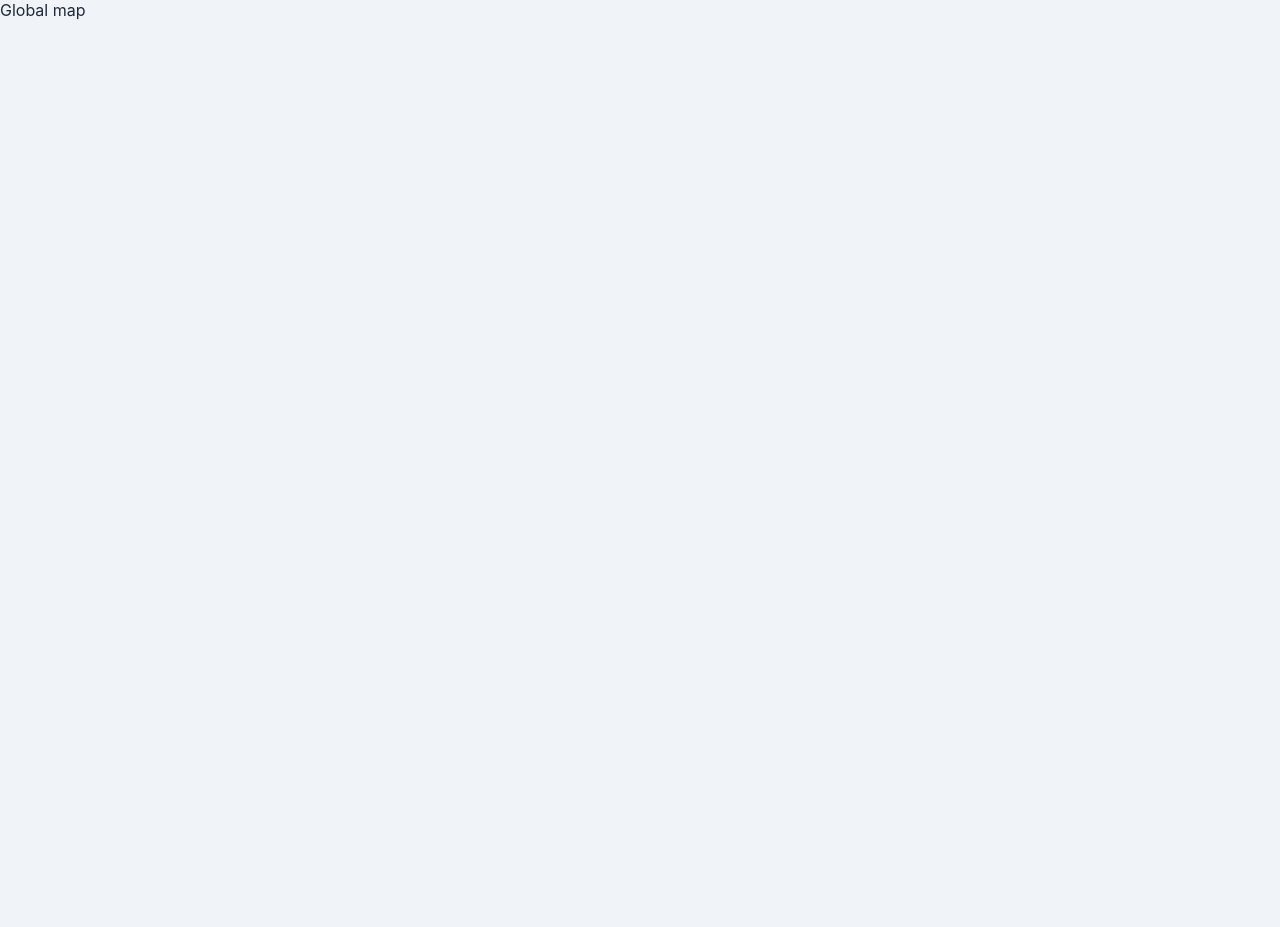
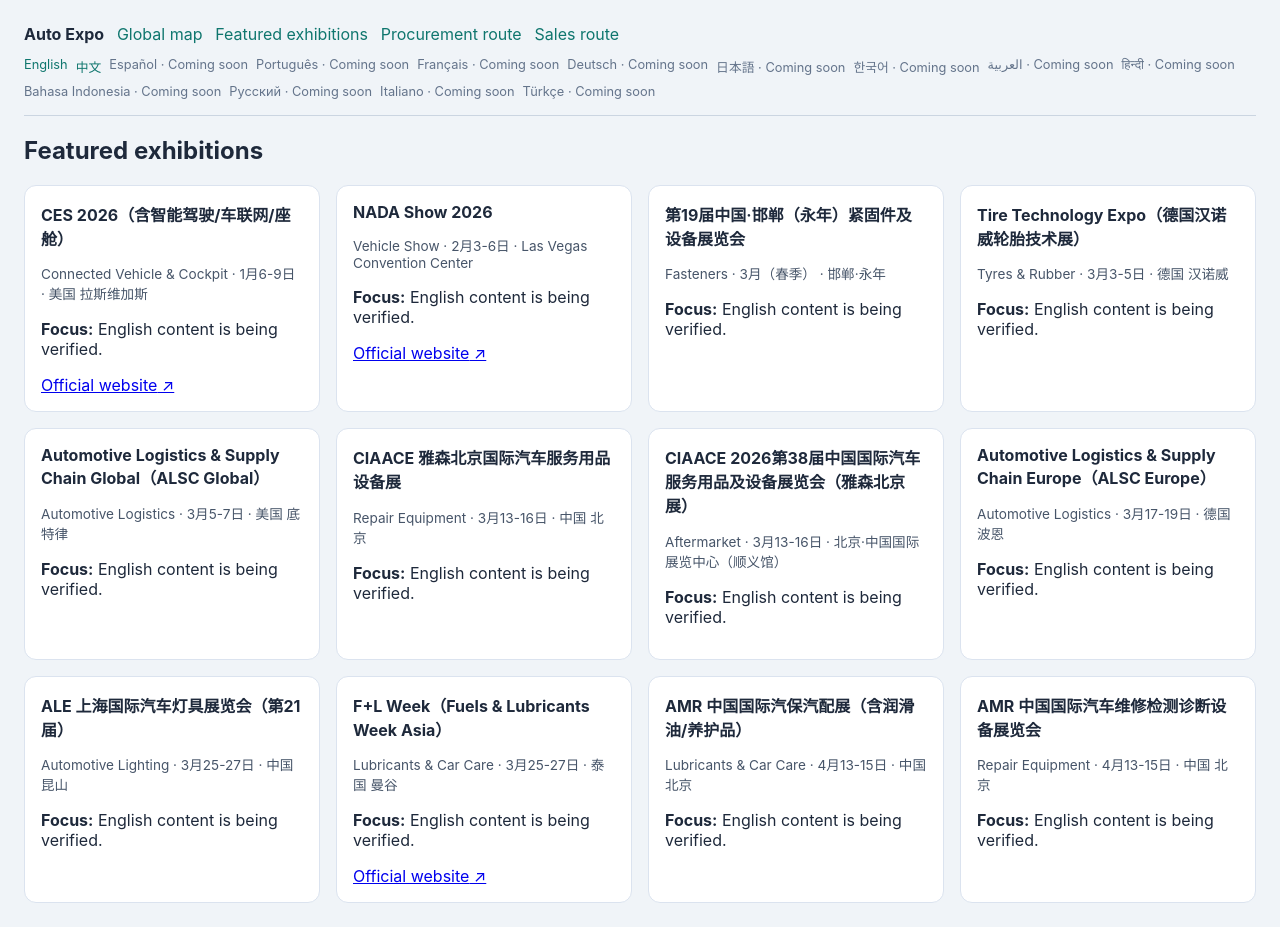
Before and after one commit to Cloudyluk/auto-expo, a React (Vite) app: page / in a window 1280 px wide. Before the commit the page ends 800 px from the top, so only its background shows below. Built offline with nearby package versions, Linux system fonts and the light colour scheme.

Commit message:
feat: add localized app shell and exhibition cards

```diff
--- a/src/App.jsx
+++ b/src/App.jsx
@@ -1,14 +1,32 @@
-const labels = {
-  en: 'Global map',
-  zh: '全球地图'
-};
+import { useEffect } from 'react';
+import { EXHIBITIONS } from './data/exhibitions';
+import { ExhibitionCard } from './components/ExhibitionCard';
+import { LanguageMenu } from './components/LanguageMenu';
+import { t } from './i18n/translate';
 
 export function App({ pathname = window.location.pathname }) {
   const locale = pathname.startsWith('/zh') ? 'zh' : 'en';
+  const featured = EXHIBITIONS.filter((exhibition) => exhibition.meta.star >= 3).slice(0, 12);
+
+  useEffect(() => {
+    document.documentElement.lang = locale;
+    document.title = t(locale, 'documentTitle');
+  }, [locale]);
 
   return (
     <main data-locale={locale}>
-      <nav aria-label="Primary navigation">{labels[locale]}</nav>
+      <nav aria-label="Primary navigation">
+        <strong>{t(locale, 'brand')}</strong>
+        <a href="#map">{t(locale, 'nav.map')}</a>
+        <a href="#overview">{t(locale, 'nav.overview')}</a>
+        <a href="#procurement">{t(locale, 'nav.procurement')}</a>
+        <a href="#sales">{t(locale, 'nav.sales')}</a>
+        <LanguageMenu locale={locale} />
+      </nav>
+      <section id="overview">
+        <h1>{t(locale, 'overview.featured')}</h1>
+        <div className="expo-grid">{featured.map((exhibition) => <ExhibitionCard key={exhibition.id} exhibition={exhibition} locale={locale} />)}</div>
+      </section>
     </main>
   );
 }
--- /dev/null
+++ b/src/components/ExhibitionCard.jsx
@@ -0,0 +1,14 @@
+import { categoryLabel } from '../data/taxonomy';
+import { getLocalizedExhibition } from '../data/exhibitions';
+import { t } from '../i18n/translate';
+import { officialName } from '../i18n/translate';
+
+export function ExhibitionCard({ exhibition, locale }) {
+  const content = getLocalizedExhibition(exhibition, locale);
+  return <article className="expo-card">
+    <h3 data-official-name="true">{officialName(exhibition, locale)}</h3>
+    <p className="meta">{categoryLabel(exhibition.taxonomy.categoryId, locale)} · {exhibition.date.label} · {exhibition.location.label}</p>
+    <p><strong>{t(locale, 'common.focus')}:</strong> {content.focus}</p>
+    {exhibition.official.url && <a href={exhibition.official.url} target="_blank" rel="noreferrer">{t(locale, 'common.officialWebsite')} ↗</a>}
+  </article>;
+}
--- /dev/null
+++ b/src/components/LanguageMenu.jsx
@@ -0,0 +1,10 @@
+import { LANGUAGE_MENU } from '../i18n/locales';
+import { t } from '../i18n/translate';
+
+export function LanguageMenu({ locale }) {
+  return <div className="language-menu" aria-label="Language">
+    {LANGUAGE_MENU.map((language) => language.status === 'available'
+      ? <a key={language.code} href={language.code === 'en' ? '/' : '/zh/'} aria-current={language.code === locale ? 'page' : undefined}>{language.label}</a>
+      : <span key={language.code} aria-disabled="true"><span aria-disabled="true">{language.label}</span> · <span>{t(locale, 'common.comingSoon')}</span></span>)}
+  </div>;
+}
--- a/src/styles/global.css
+++ b/src/styles/global.css
@@ -1,2 +1,10 @@
 :root { color-scheme: light; font-family: Inter, ui-sans-serif, system-ui, sans-serif; }
 body { margin: 0; background: #f0f4f8; color: #1e293b; }
+main { max-width: 1400px; margin: 0 auto; padding: 1.5rem; }
+nav { display: flex; align-items: center; flex-wrap: wrap; gap: .8rem; padding-bottom: 1rem; border-bottom: 1px solid #cbd5e1; }
+nav a { color: #0f766e; text-decoration: none; }
+.language-menu { margin-left: auto; display: flex; gap: .5rem; flex-wrap: wrap; font-size: .8rem; }
+.language-menu span { color: #64748b; }
+.expo-grid { display: grid; grid-template-columns: repeat(auto-fill, minmax(280px, 1fr)); gap: 1rem; }
+.expo-card { background: white; border: 1px solid #dbe3ef; border-radius: .75rem; padding: 1rem; }
+.expo-card h3 { margin: 0 0 .5rem; font-size: 1rem; }.meta { color: #475569; font-size: .85rem; }
```
Also changed, not shown: 2 other files (tests, documents, lock files or other folders).
